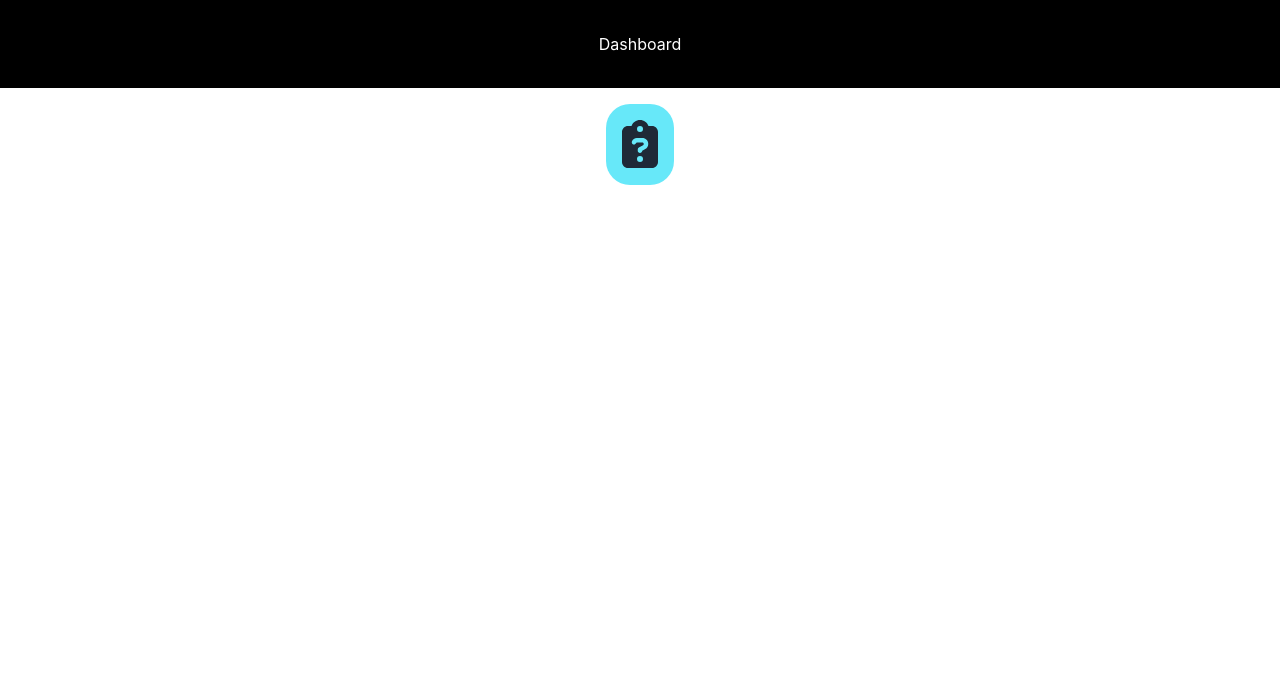
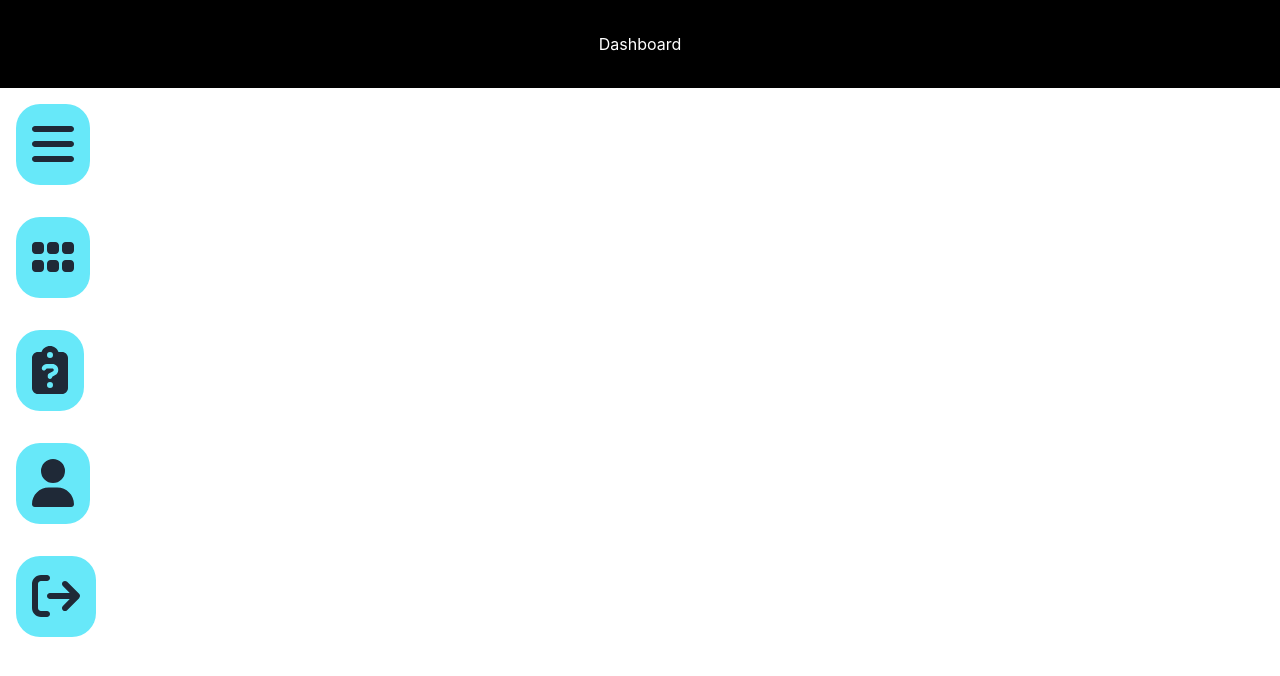
Before and after one commit to webimpactuw/team-passport, a React (Create React App) app in the folder app/: page / in a window 1280 px wide. Shown: the top 676 px of the page. Built offline with nearby package versions, Linux system fonts and the light colour scheme.

Commit message:
completed functional navbar

```diff
--- a/app/package.json
+++ b/app/package.json
@@ -9,6 +9,7 @@
     "@testing-library/jest-dom": "^5.17.0",
     "@testing-library/react": "^13.4.0",
     "@testing-library/user-event": "^13.5.0",
+    "fontawesome": "^5.6.3",
     "react": "^18.2.0",
     "react-dom": "^18.2.0",
     "react-router-dom": "^6.22.1",
--- a/app/public/index.html
+++ b/app/public/index.html
@@ -24,20 +24,10 @@
       work correctly both with client-side routing and a non-root public URL.
       Learn how to configure a non-root public URL by running `npm run build`.
     -->
-    <title>React App</title>
+    <title>Passport</title>
   </head>
   <body>
     <noscript>You need to enable JavaScript to run this app.</noscript>
     <div id="root"></div>
-    <!--
-      This HTML file is a template.
-      If you open it directly in the browser, you will see an empty page.
-
-      You can add webfonts, meta tags, or analytics to this file.
-      The build step will place the bundled scripts into the <body> tag.
-
-      To begin the development, run `npm start` or `yarn start`.
-      To create a production bundle, use `npm run build` or `yarn build`.
-    -->
   </body>
 </html>
--- a/app/src/App.js
+++ b/app/src/App.js
@@ -1,7 +1,8 @@
 import { BrowserRouter as Router, Routes, Route } from 'react-router-dom';
 import { QuizzesPage } from './pages/QuizzesPage';
-import { DashboardPage } from './pages/DashboardPage';
+import DashboardPage from './pages/DashboardPage';
 import './App.css';
+import './stylesheets/style.css'
 
 
 function App() {
@@ -10,6 +11,7 @@ function App() {
         <Routes>
           <Route path="/" element={<DashboardPage />} />
           <Route path="/quiz" element={<QuizzesPage />} />
+          {/* <Route path="/profile" element={<ProfilePage />} /> */}
           {/* add more routes here */}
           {/* probably allows nested layouts too */}
         </Routes>
--- a/app/src/components/navbar.css
+++ b/app/src/components/navbar.css
@@ -30,6 +30,7 @@
     display: inline-block;
     margin-right: 15px;
 }
+
 .home-link{
     color: white;
     text-decoration: none;
--- a/app/src/pages/DashboardPage.js
+++ b/app/src/pages/DashboardPage.js
@@ -1,15 +1,22 @@
 import { Header } from "../components/Header";
-import { IconButton } from "../components/Button";
 import { CenterContainer } from "../components/Container";
-import { faClipboardQuestion } from "@fortawesome/free-solid-svg-icons";
+import Sidebar from "./Sidebar";
 
-export const DashboardPage = () => {
+export default function DashboardPage() {
     return (
-        <CenterContainer>
-            <Header>
-                Dashboard
-            </Header>
-            <IconButton link="/quiz" icon={faClipboardQuestion}/>
-        </CenterContainer>
+        <main>
+            <CenterContainer>
+                <Header>
+                    Dashboard
+                </Header>
+            </CenterContainer>
+            <Sidebar />
+            <div className="container">
+                <section className="flex">
+                    <img src="" alt="" />
+                    <p></p>
+                </section>
+            </div>
+        </main>
     )
 }
--- /dev/null
+++ b/app/src/pages/Sidebar.js
@@ -0,0 +1,23 @@
+import { useState } from "react";
+import { faClipboardQuestion, faGrip, faUser, faArrowRightFromBracket, faBars } from "@fortawesome/free-solid-svg-icons";
+import { IconButton } from "../components/Button";
+
+export default function Sidebar() {
+  const [openMenu, setOpenMenu] = useState(true);
+
+    const toggleSideBar = () => {
+      setOpenMenu(!openMenu);
+    }
+
+  return (
+      <div className="sidebar">
+        <button type="button" className="btn" onClick={toggleSideBar}><IconButton link="" icon={faBars}></IconButton></button>
+        <ul className={openMenu ? "block" : "hidden"}>
+          <li className="flex items-center group"><IconButton link="/" icon={faGrip}/><p className="ml-2 opacity-0 pointer-event-none group-hover:opacity-100 group-hover:pointer-events-auto">Dashboard</p></li>
+          <li className="flex items-center group"><IconButton link="/quiz" icon={faClipboardQuestion}/><p className="ml-2 opacity-0 pointer-event-none group-hover:opacity-100 group-hover:pointer-events-auto">Quiz</p></li>
+          <li className="flex items-center group"><IconButton link="/profile" icon={faUser}/><p className="ml-2 opacity-0 pointer-event-none group-hover:opacity-100 group-hover:pointer-events-auto">Profile</p></li>
+          <li className="flex items-center group"><IconButton link="/logout" icon={faArrowRightFromBracket}/><p className="ml-2 opacity-0 pointer-event-none group-hover:opacity-100 group-hover:pointer-events-auto">Log Out</p></li>
+        </ul>
+      </div>
+  )
+}
--- /dev/null
+++ b/app/src/stylesheets/style.css
@@ -0,0 +1,3 @@
+.container {
+  max-width: 1260px;
+}
```
Also changed, not shown: 1 other file (tests, documents, lock files or other folders).
